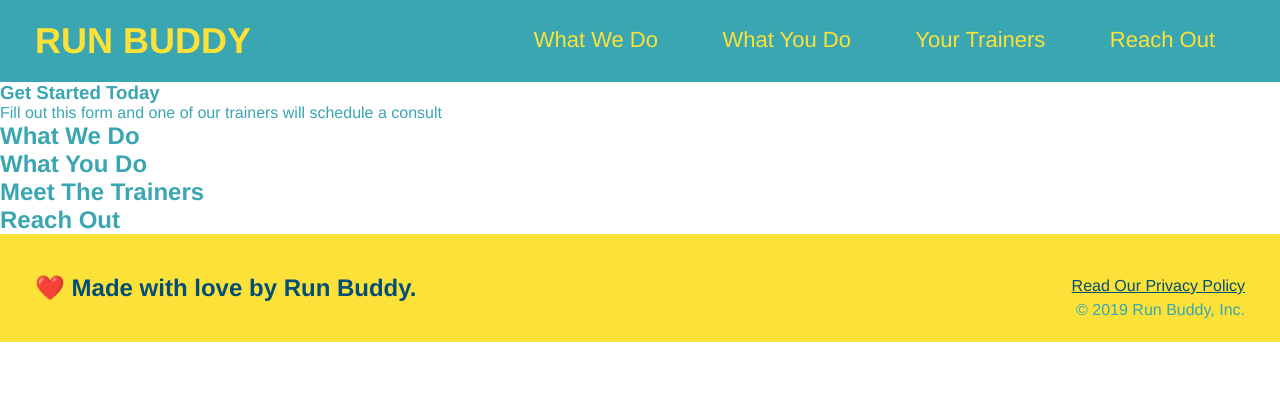
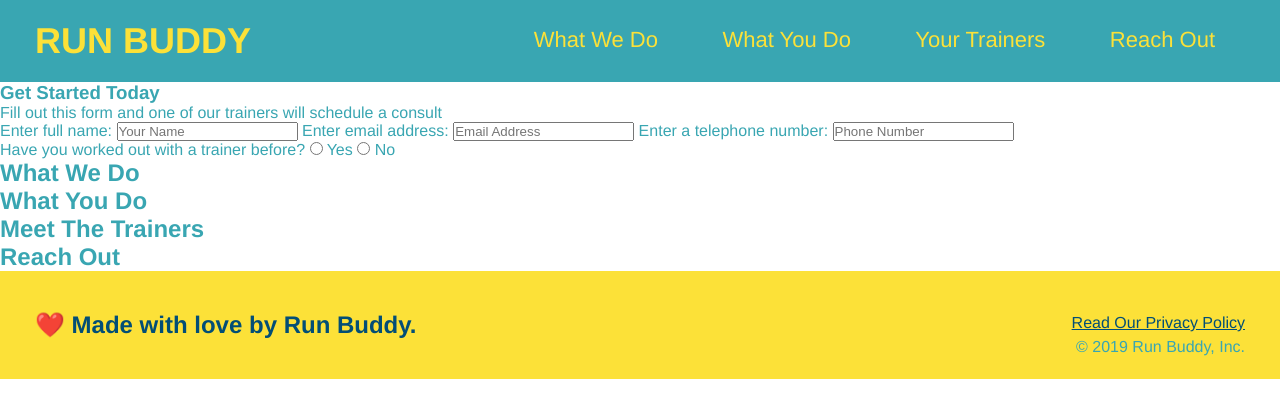
Before and after one commit to ScottieTee/run-buddy, a plain HTML site: page index.html in a window 1280 px wide. Drawn offline with Linux system fonts and the light colour scheme.

Commit message:
more lesson 3

```diff
--- a/index.html
+++ b/index.html
@@ -36,6 +36,22 @@
         <div>
             <h3>Get Started Today</h3>
             <p>Fill out this form and one of our trainers will schedule a consult</p>
+            <!-- Add form element -->
+            <form>
+                <label for="name">Enter full name:</label>
+                <input type="text" placeholder="Your Name" name="name" id="name" />
+                <label for="email">Enter email address:</label>
+                <input type="text" placeholder="Email Address" name="email" id="email" />
+                <label for="phone">Enter a telephone number:</label>
+                <input type="text" placeholder="Phone Number" name="phone" id="phone"/>
+                <p>
+                    Have you worked out with a trainer before?
+                    <input type="radio" name="trainer-confirm" id="trainer-yes" />
+                    <label for="trainer-yes">Yes</label>
+                    <input type="radio" name="trainer-confirm" id="trainer-no" />
+                    <label for="trainer-no">No</label>
+                  </p>
+            </form>
         </div>
     </section>
 
```
